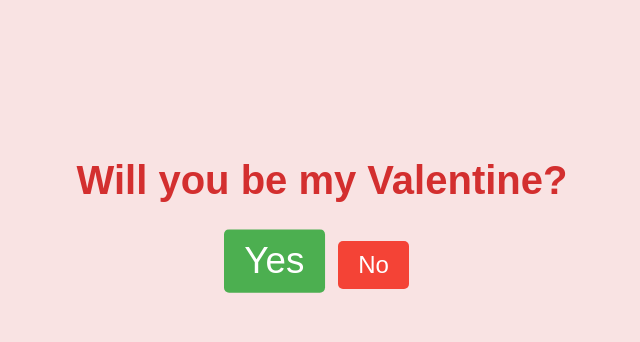
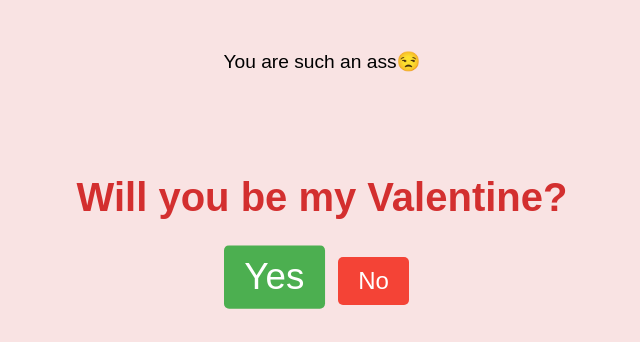
Before and after one commit to prakritiacharya/Valentine-project, a plain HTML site: page index.html in a window 1280 px wide. Both pictures are taken after a click on the button "No". Shown: the top 342 px of the page, without its empty margins (318-958 px from the left). Drawn offline with Linux system fonts and the light colour scheme.

Commit message:
added some more delay time

```diff
--- a/script.js
+++ b/script.js
@@ -1,4 +1,3 @@
-let messageIndex=0;
 const messages = [
     "😐Are you sure? Think once again",
     "You are such an ass😒",
@@ -13,30 +12,33 @@ const messages = [
     "Just kidding, say yes please! ❤️"
 ];
 
+let messageIndex = 0;
+
 function handleNoClick() {
     const noButton = document.querySelector('.no-button');
-    const messagesContainer = document.querySelector('.messages-container');
+    const yesButton = document.querySelector('.yes-button');
+    const messageContainer = document.querySelector('.message-container'); // Added message container
 
-    // Create a new message element
-    const messageElement = document.createElement('div');
-    messageElement.classList.add('message');
-    messageElement.textContent = messages[messageIndex];
+    if (!messageContainer) {
+        const newMessageContainer = document.createElement('div');
+        newMessageContainer.classList.add('message-container');
+        newMessageContainer.style.position = 'absolute';
+        newMessageContainer.style.top = '50px';
+        newMessageContainer.style.fontSize = '1.2em';
+        newMessageContainer.style.transition = 'opacity 0.2s ease-out'; // Added fade effect
+        document.body.appendChild(newMessageContainer);
+    }
 
-    // Append the new message to the container
-    messagesContainer.appendChild(messageElement);
+    const messageElement = document.querySelector('.message-container');
+    messageElement.style.opacity = '0'; // Fade out old message
+    setTimeout(() => {
+        messageElement.textContent = messages[messageIndex]; // Show new message
+        messageElement.style.opacity = '1'; // Fade in new message
+    }, 200); // Reduced delay for faster message switch
 
-    // Start the fade-out effect after a short delay
-    setTimeout(() => {
-        messageElement.classList.add('fade-out'); // Trigger fade-out animation
-    }, 2500); // Keep the message for 2.5 seconds before fading it out
-
-    // Update the message index
     messageIndex = (messageIndex + 1) % messages.length;
-
-    // font size animation for the Yes button
-    const yesButton = document.querySelector('.yes-button');
     const currentSize = parseFloat(window.getComputedStyle(yesButton).fontSize);
-    yesButton.style.fontSize = `${currentSize * 1.5}px`;
+    yesButton.style.fontSize = `${currentSize * 1.5}px`; // Yes button growth remains
 }
 
 function handleYesClick() {
--- a/styles.css
+++ b/styles.css
@@ -57,10 +57,10 @@ body {
   color: #d32f2f;
   opacity: 0;
   transform: translateY(-5px);
-  animation: fadeIn 0.5s ease-in-out forwards;
+  animation: fadeIn 0.2s ease-in-out forwards;
 }
 .fade-out {
-  animation: fadeOut 1s forwards;
+  animation: fadeOut 0.2s forwards;
 }
 @keyframes fadeIn {
   from {
```
